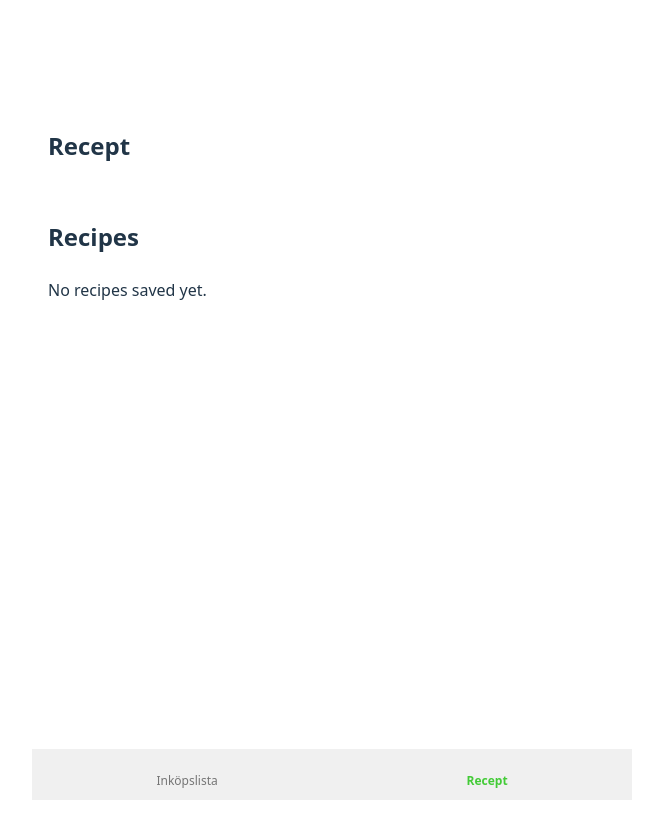
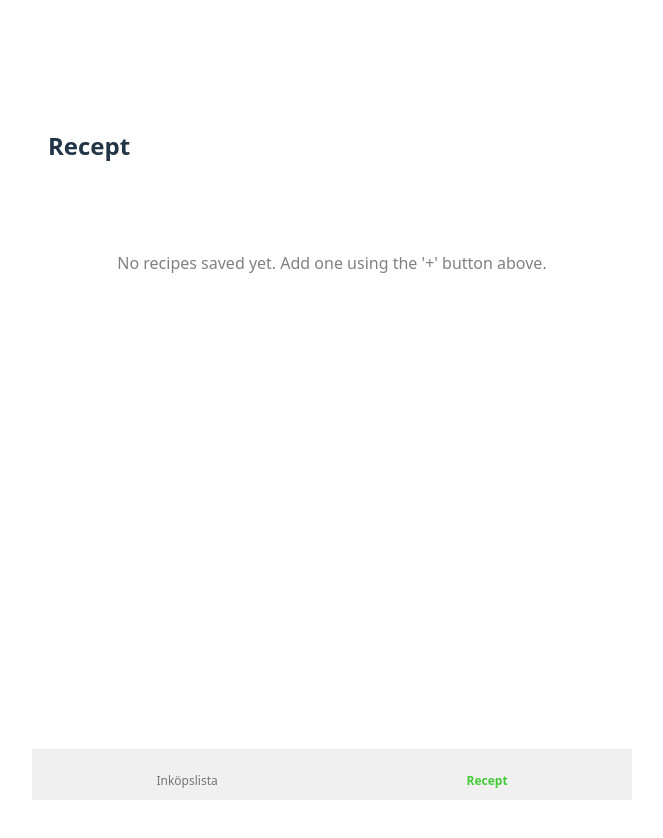
Before and after one commit to wenziie/SimpleGroceriesPWA, a React (Vite) app: page /recipes in a window 1280 px wide. Shown: the top 838 px of the page, without its empty margins (308-971 px from the left). Built offline with nearby package versions, Linux system fonts and the light colour scheme; some icons are missing.

Commit message:
feat: Add voice input for recipe ingredients

```diff
--- a/src/App.jsx
+++ b/src/App.jsx
@@ -202,6 +202,32 @@ function App() {
     }
   };
 
+  // Function to add multiple ingredients from voice transcript
+  const addVoiceIngredientsToList = (transcript) => {
+    const lines = transcript
+      .split('\\n') // Split transcript into lines
+      .map(line => line.trim()) // Trim whitespace
+      .filter(line => line !== ''); // Remove empty lines
+
+    if (lines.length === 0) return; // Exit if no lines
+
+    const newItems = lines
+      // Filter out items that already exist in the list (case-insensitive)
+      .filter(name => !items.some(item => item.name.toLowerCase() === name.toLowerCase()))
+      .map(name => ({
+        id: crypto.randomUUID(),
+        name: name,
+        completed: false
+      }));
+
+    if (newItems.length > 0) {
+      console.log(`[App] Adding ${newItems.length} items from voice transcript.`);
+      setItems(prevItems => [...prevItems, ...newItems]);
+    } else {
+       console.log(`[App] No new items to add from voice transcript (all might exist already).`);
+    }
+  };
+
   return (
     <Routes>
       <Route path="/" element={<Layout />}> { /* Layout wraps the pages */}
@@ -224,6 +250,7 @@ function App() {
             deleteRecipe={deleteRecipe}
             addIngredientsFromRecipe={addIngredientsFromRecipe}
             lastRecipeParseFailed={lastRecipeParseFailed} // Pass down the flag
+            addVoiceIngredientsToList={addVoiceIngredientsToList} // Pass down the new function
           />
         } />
       </Route>
--- a/src/components/RecipeItem.jsx
+++ b/src/components/RecipeItem.jsx
@@ -4,8 +4,9 @@ import IconButton from '@mui/material/IconButton'; // For consistency
 import Button from '@mui/material/Button'; // Use MUI button
 import CheckIcon from '@mui/icons-material/Check'; // Icon for success
 import AddShoppingCartIcon from '@mui/icons-material/AddShoppingCart'; // Icon for adding
+import MicIcon from '@mui/icons-material/Mic'; // Icon for voice input
 
-function RecipeItem({ recipe, onDeleteRecipe, onAddIngredients }) {
+function RecipeItem({ recipe, onDeleteRecipe, onAddIngredients, onOpenVoiceModal }) {
   const [ingredientsAdded, setIngredientsAdded] = useState(false);
 
   const handleAddIngredients = () => {
@@ -54,8 +55,8 @@ function RecipeItem({ recipe, onDeleteRecipe, onAddIngredients }) {
         </a>
       </div>
       {/* Action Buttons */}
-      <div style={{ flexShrink: 0 }}>
-        {/* Use MUI Button for adding ingredients */}
+      <div style={{ flexShrink: 0, display: 'flex', alignItems: 'center' }}>
+        {/* Add Ingredients Button (from backend parsing) */}
         <Button
           variant="outlined"
           size="small"
@@ -63,12 +64,27 @@ function RecipeItem({ recipe, onDeleteRecipe, onAddIngredients }) {
           style={{ marginRight: '0.5rem' }}
           disabled={!hasIngredients || ingredientsAdded} // Disable if no ingredients or already added
           startIcon={ingredientsAdded ? <CheckIcon /> : <AddShoppingCartIcon />}
+          title={!hasIngredients ? "Ingredients not found automatically" : (ingredientsAdded ? "Ingredients added" : "Add parsed ingredients")}
         >
-          {ingredientsAdded ? 'Added!' : 'Add Ingredients'}
+          {ingredientsAdded ? 'Added!' : 'Add Items'} {/* Shorten text */}
         </Button>
-        {/* Use MUI IconButton for deleting */}
-        <IconButton onClick={() => onDeleteRecipe(recipe.id)} size="small" title="Delete Recipe">
-          <DeleteIcon style={{ color: 'red' }} />
+        {/* Add Ingredients by Voice Button */}
+        <IconButton
+          onClick={() => onOpenVoiceModal(recipe)}
+          size="small"
+          title="Add Ingredients by Voice"
+          style={{ marginRight: '0.5rem', color: 'var(--primary-color)' }}
+        >
+           <MicIcon />
+        </IconButton>
+        {/* Delete Recipe Button */}
+        <IconButton
+          onClick={() => onDeleteRecipe(recipe.id)}
+          size="small"
+          title="Delete Recipe"
+          style={{ color: 'red' }}
+        >
+          <DeleteIcon />
         </IconButton>
       </div>
     </li>
--- a/src/components/RecipeList.jsx
+++ b/src/components/RecipeList.jsx
@@ -1,12 +1,15 @@
 import React from 'react';
 import RecipeItem from './RecipeItem';
 
-function RecipeList({ recipes, onDeleteRecipe, onAddIngredients }) {
+function RecipeList({ recipes, onDeleteRecipe, onAddIngredients, onOpenVoiceModal }) {
   return (
     <div>
-      <h2>Recipes</h2>
+      {/* Title removed as it's now in RecipesPage header */}
+      {/* <h2>Recipes</h2> */}
       {recipes.length === 0 ? (
-        <p>No recipes saved yet.</p>
+        <p style={{ textAlign: 'center', color: 'grey', marginTop: '4rem' }}>
+          No recipes saved yet. Add one using the '+' button above.
+        </p>
       ) : (
         <ul>
           {recipes.map(recipe => (
@@ -15,6 +18,7 @@ function RecipeList({ recipes, onDeleteRecipe, onAddIngredients }) {
               recipe={recipe}
               onDeleteRecipe={onDeleteRecipe}
               onAddIngredients={onAddIngredients}
+              onOpenVoiceModal={onOpenVoiceModal}
             />
           ))}
         </ul>
--- a/src/pages/RecipesPage.jsx
+++ b/src/pages/RecipesPage.jsx
@@ -1,6 +1,7 @@
 import React, { useState, useEffect } from 'react';
 import RecipeList from '../components/RecipeList';
 import AddRecipeForm from '../components/AddRecipeForm';
+import VoiceInput from '../components/VoiceInput'; // Import VoiceInput
 // MUI Imports
 import IconButton from '@mui/material/IconButton';
 import Box from '@mui/material/Box'; // For Modal content styling
@@ -30,16 +31,30 @@ function RecipesPage({
   addRecipe,
   deleteRecipe,
   addIngredientsFromRecipe,
-  lastRecipeParseFailed
+  lastRecipeParseFailed,
+  addVoiceIngredientsToList // Receive the new function
 }) {
   // State controls modal visibility
   const [showAddRecipe, setShowAddRecipe] = useState(false);
   // State for showing the parsing failure message
   const [showParseFailedMsg, setShowParseFailedMsg] = useState(false);
+  // State for voice input modal
+  const [voiceModalOpen, setVoiceModalOpen] = useState(false);
+  const [currentRecipeForVoice, setCurrentRecipeForVoice] = useState(null); // Track which recipe
 
   // Handlers to open/close modal
   const handleOpenAddRecipe = () => setShowAddRecipe(true);
   const handleCloseAddRecipe = () => setShowAddRecipe(false);
+
+  // Handlers for voice input modal
+  const handleOpenVoiceModal = (recipe) => {
+    setCurrentRecipeForVoice(recipe);
+    setVoiceModalOpen(true);
+  };
+  const handleCloseVoiceModal = () => {
+    setVoiceModalOpen(false);
+    setCurrentRecipeForVoice(null);
+  };
 
   // Update handler to close modal on add
   const handleAddRecipeAndClose = (url) => {
@@ -101,12 +116,31 @@ function RecipesPage({
         </Box>
       </Modal>
 
-      {/* Recipe List */}
+      {/* Recipe List - pass handleOpenVoiceModal */}
       <RecipeList
         recipes={recipes}
         onDeleteRecipe={deleteRecipe}
         onAddIngredients={addIngredientsFromRecipe}
+        onOpenVoiceModal={handleOpenVoiceModal} // Pass down the handler
       />
+
+      {/* Voice Input Modal */}
+      <Modal
+        open={voiceModalOpen}
+        onClose={handleCloseVoiceModal}
+        aria-labelledby="voice-input-modal-title"
+      >
+        <Box sx={modalStyle}>
+           <IconButton onClick={handleCloseVoiceModal} style={{ position: 'absolute', top: 8, right: 8}} title="Close">
+            <CloseIcon />
+          </IconButton>
+           <h4 id="voice-input-modal-title">
+             Add Ingredients for "{currentRecipeForVoice?.title || 'Recipe'}"
+           </h4>
+           {/* Use VoiceInput, passing the function from App.jsx */}
+          <VoiceInput onAddItem={addVoiceIngredientsToList} />
+        </Box>
+      </Modal>
 
       {/* Snackbar for Parsing Failure Message */}
       <Snackbar
```
